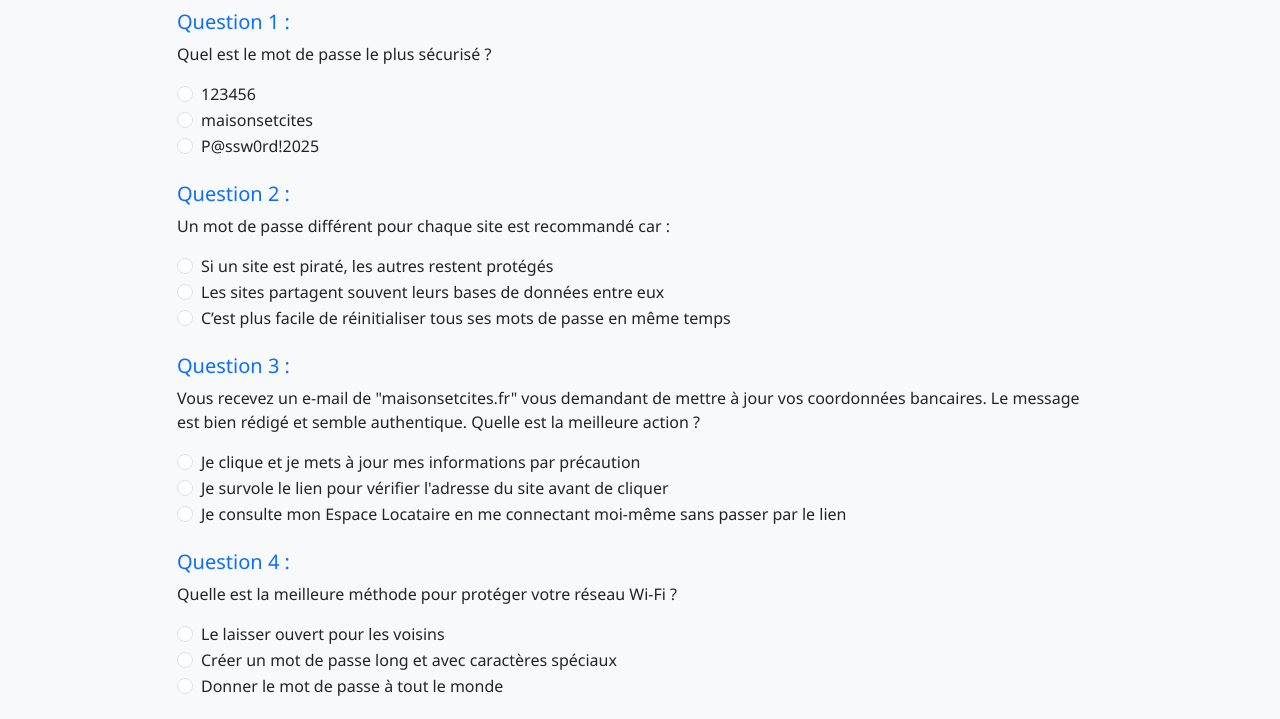
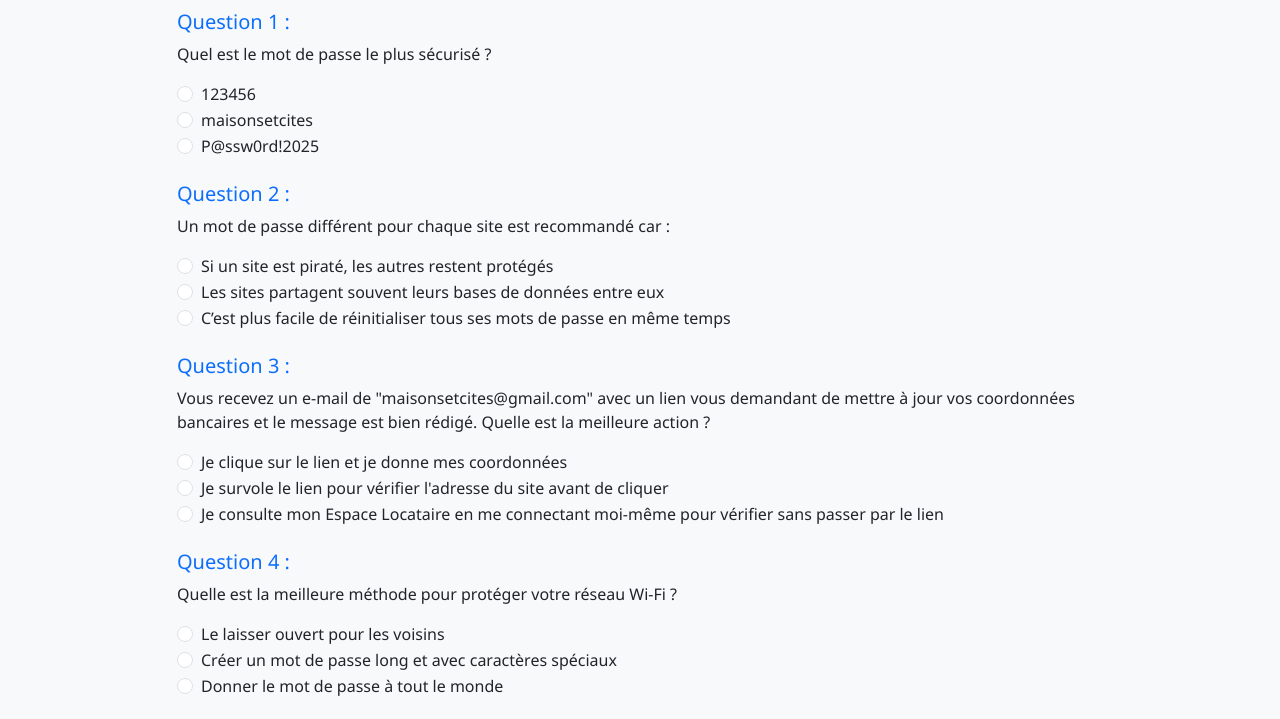
Before and after one commit to Jules-Verstaevel/quiz, a plain HTML site: page index.html in a window 1280 px wide. Shown: the part 318-1037 px from the top of the page. Drawn offline with nearby package versions, Linux system fonts and the light colour scheme.

Commit message:
Update index.html

```diff
--- a/index.html
+++ b/index.html
@@ -82,11 +82,11 @@ const questions = [
     explanation: "Utiliser un mot de passe unique pour chaque compte empêche qu’un piratage d’un site ne compromette tous vos comptes."
   },
   {
-    question: "Vous recevez un e-mail de \"maisonsetcites.fr\" vous demandant de mettre à jour vos coordonnées bancaires. Le message est bien rédigé et semble authentique. Quelle est la meilleure action ?",
+    question: "Vous recevez un e-mail de \"maisonsetcites@gmail.com\" avec un lien vous demandant de mettre à jour vos coordonnées bancaires et le message est bien rédigé. Quelle est la meilleure action ?",
     options: [
-      "Je clique et je mets à jour mes informations par précaution",
+      "Je clique sur le lien et je donne mes coordonnées",
       "Je survole le lien pour vérifier l'adresse du site avant de cliquer",
-      "Je consulte mon Espace Locataire en me connectant moi-même sans passer par le lien"
+      "Je consulte mon Espace Locataire en me connectant moi-même pour vérifier sans passer par le lien"
     ],
     answer: "Je consulte mon Espace Locataire en me connectant moi-même sans passer par le lien",
     explanation: "Même un e-mail crédible peut être un piège. Il faut toujours passer par le site officiel."
```
